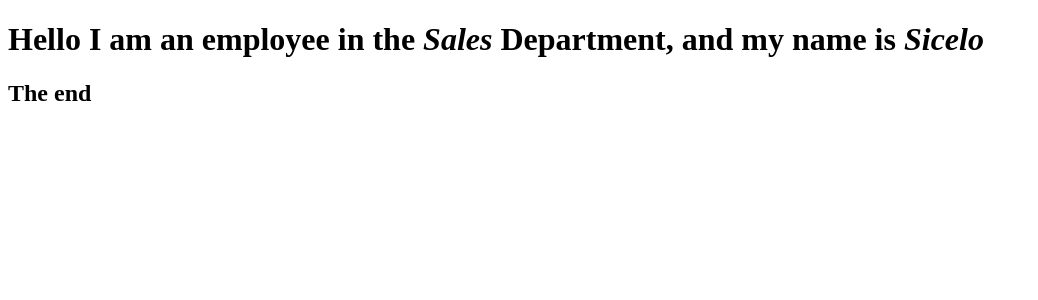
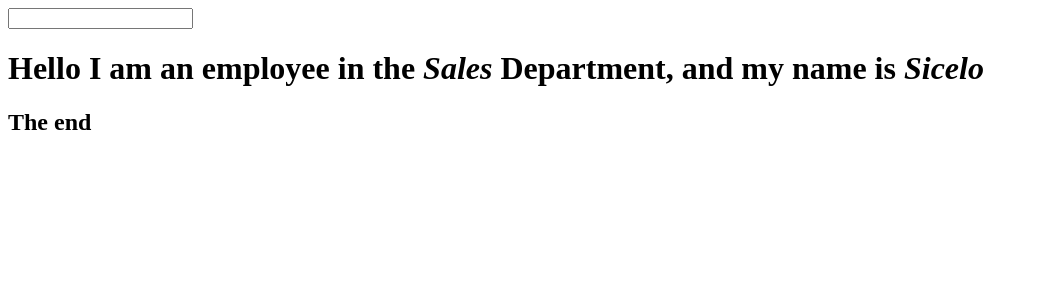
Before and after one commit to Sicelo-Mzingisi-Mduna/React---Tutorial, a React (Create React App) app in the folder static_react-app/: page / in a window 1280 px wide. Shown: the top 300 px of the page, without its empty margins (0-1038 px from the left). Built offline with nearby package versions, Linux system fonts and the light colour scheme.

Commit message:
Introduction to useState

```diff
--- a/static_react-app/src/App.js
+++ b/static_react-app/src/App.js
@@ -1,16 +1,32 @@
-
 import './App.css';
 import Employee from './components/Employee'
+import {useState} from 'react'
 
 function App() {
 
   const showEmployees = true;
+  const [Name, setName] = useState('Sicelo');
   return (
     <div className="App">
       {showEmployees ?
-        <Employee Tile = "Sales" Name = "Sicelo" ></Employee>
 
-      : <p> You cannot see the Employee</p>
+        <>
+          <input type="text" onChange =
+          {(e) =>
+            {
+              console.log(e.target.value)
+              setName(e.target.value)
+            }
+          }
+          />
+          <Employee Tile = "Sales" Name = {Name} ></Employee>
+
+        </>
+
+      : <>
+          <p> You cannot see the Employee</p>
+        </>
+
 
       }
 
```
Also changed, not shown: static_react-app/public/manifest.json, 1 other file (tests, documents, lock files or other folders).
